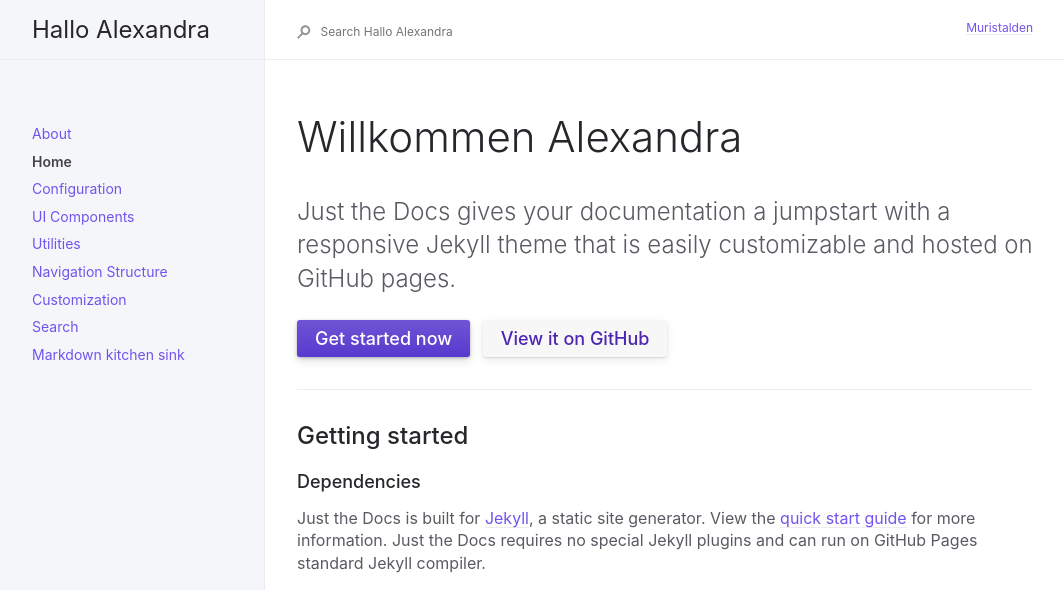
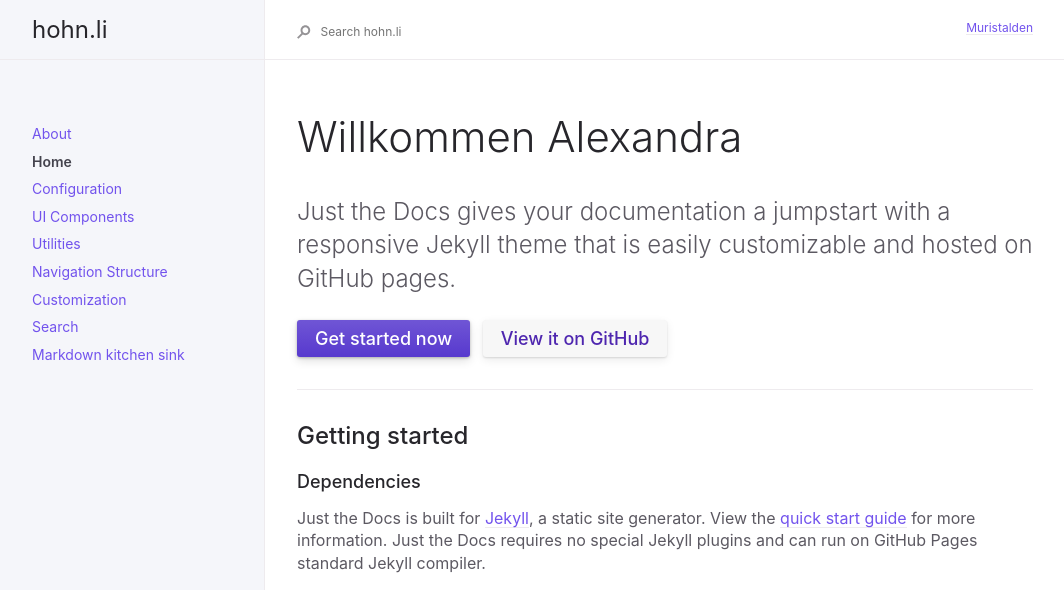
Before and after one commit to fingado/hohnli, a Jekyll site: the page built from index.md, in a window 1280 px wide. Shown: the top 590 px of the page, without its empty margins (91-1155 px from the left). Built offline with Jekyll 4.4.1, drawn with Linux system fonts in a browser that asks for light colours; grey boxes are pictures that could not be loaded.

Commit message:
Update _config.yml

```diff
--- a/_config.yml
+++ b/_config.yml
@@ -13,8 +13,8 @@
 # you will see them accessed via {{ site.title }}, {{ site.github_repo }}, and so on.
 # You can create any custom variable you would like, and they will be accessible
 # in the templates via {{ site.myvariable }}.
-title: Hallo Alexandra
-description: A Jekyll theme for documentation
+title: hohn.li
+description: muristalden computer science learning ressources
 #baseurl: "/hohnli/" # the subpath of your site, e.g. /blog
 # url: "" # the base hostname & protocol for your site, e.g. http://example.com
 
```
